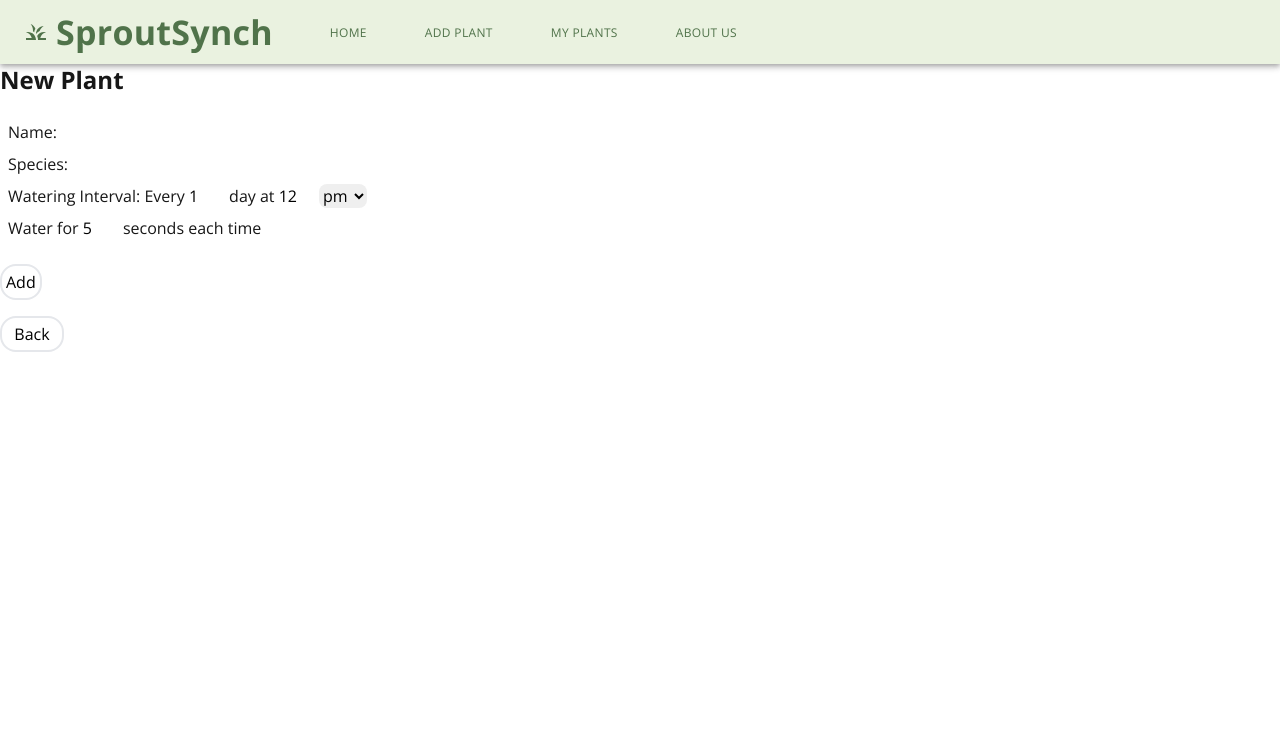
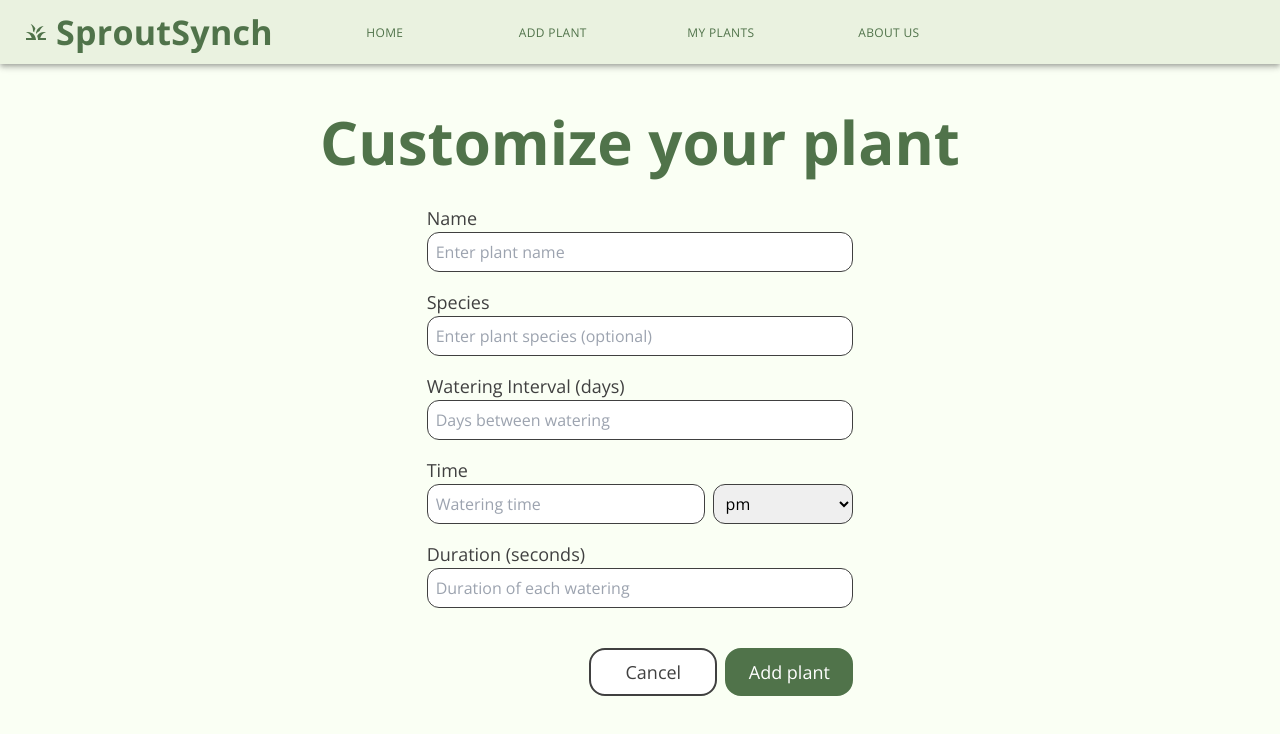
Before and after one commit to franklinthai/SproutSynch, a Next.js app: page /add in a window 1280 px wide. Shown: the top 734 px of the page. Built offline with nearby package versions, Linux system fonts and the light colour scheme.

Commit message:
Added CSS for the AddPlant page, created standard CSS in globals.css, tweaked the homepage CSS, as well as fixed bugs with the last_watered variable

```diff
--- a/src/app/add/page.tsx
+++ b/src/app/add/page.tsx
@@ -6,25 +6,23 @@ import { getDocs, collection, addDoc, deleteDoc, doc } from "firebase/firestore"
 const { DateTime } = require("luxon");
 import ResponsiveAppBar from "../navbar";
 
+let added = false;
+
 async function addFirestore(name, species, interval, time, ampm, duration) {
     try {
-        // double check that the time and interval numbers are valid
-        if (time < 1 || time > 12) {
-            alert("Invalid time");
-            return false;
-        }
-        if (interval < 1) {
-            alert("Interval is negative");
-            return false;
-        }
-        if (duration < 1) {
-            alert("Duration is negative");
-            return false;
-        }
-        if (duration > 20) {
-            alert("Duration is too long, don't drown your plants!");
-            return false;
-        }
+        // double check that the time interval and duration numbers are valid
+        if (name === "") throw new Error("Name is required");
+        if (interval === "") throw new Error("Interval is required");
+        if (time === "") throw new Error("Time is required");
+        if (duration === "") throw new Error("Duration is required");
+        if (time < 1 || time > 12) throw new Error("Invalid time");
+        if (interval < 1) throw new Error("Interval is negative");
+        if (duration < 1) throw new Error("Duration is negative");
+        if (duration > 20) throw new Error("Duration is too long, don't drown your plants!");
+        // convert interval, time and duration to integers
+        interval = parseInt(interval);
+        time = parseInt(time);
+        duration = parseInt(duration);
         // translate from 12 hour to 24 hour clock (12am and 12pm are special since 12am = 00:00
         // and 12pm = 12:00)
         if (ampm === "am" && time === 12) time = 0;
@@ -34,7 +32,11 @@ async function addFirestore(name, species, interval, time, ampm, duration) {
         // create a last watered variable using current year and month, the provided time, and
         // setting the day to the current day - interval + 1 so that the next watering time will
         // be the after the user adds the plant
-        let lastWatered = DateTime.local(now.year, now.month, now.day - interval + 1, time);
+        console.log(typeof(interval) + typeof(time) + typeof(duration));
+        console.log("interval: " + interval + " time: " + time + " duration: " + duration);
+        const newDay = now.minus({days: interval-1});
+        let lastWatered = DateTime.local(newDay.year, newDay.month, newDay.day, time);
+        console.log(lastWatered);
         // if the time hasn't happened yet on the day the user adds the plant, subtract a day so
         // that the plant will be watered later that day (eg if the user wants their plant to be
         // watered at 4pm and they add the plant at 1pm, the plant will be watered the same day)
@@ -48,10 +50,10 @@ async function addFirestore(name, species, interval, time, ampm, duration) {
         last_watered: lastWatered.toISO(),
         duration: duration
         });
-        return true;
+        added = true;
     } catch (error) {
-      console.error("Could not add document, error " + error);
-      return false;
+      alert(error);
+      added = false;
     }
   }
 
@@ -59,38 +61,47 @@ export default function Add() {
     const router = useRouter();
     const [name, setName] = useState("");
     const [species, setSpecies] = useState("");
-    const [interval, setInterval] = useState(1);
-    const [time, setTime] = useState(12);
+    const [interval, setInterval] = useState("");
+    const [time, setTime] = useState("");
     const [ampm, setAmpm] = useState("pm");
-    const [duration, setDuration] = useState(5);
+    const [duration, setDuration] = useState("");
 
     const onSubmitClick = async (e) => {
         e.preventDefault();
         // add to the database
-        const added = addFirestore(name, species, interval, time, ampm, duration);
+        added = false;
+        await addFirestore(name, species, interval, time, ampm, duration);
         // if successfully added, give a success alert and return to the main page
         if (added) {
-          router.push("/");
-          alert("Successfully added " + name);
+            alert("Successfully added " + name);
+            router.push("/");
         }
     }
 
-    return <div className="flex flex-col">
-         <ResponsiveAppBar></ResponsiveAppBar>
-        <h1 className="font-bold text-2xl pb-4 center">New Plant</h1>
-        <form onSubmit={(e) => onSubmitClick(e)}>
-            <div className="m-2">Name: <input id="name" value={name} onChange={(e) => setName(e.target.value)} className="text-black rounded-lg h-6"></input></div>
-            <div className="m-2">Species: <input id="species" value={species} onChange={(e) => setSpecies(e.target.value)} className="text-black rounded-lg h-6"></input></div>
-            <div className="m-2">Watering Interval: Every <input type="number" id="interval" value={interval} onChange={(e) => setInterval(parseInt(e.target.value))} className="text-black rounded-lg w-9 h-6" min={1}></input>
-                {interval == 1 ? " day" : " days"} at <input type="number" id="time" value={time} onChange={(e) => setTime(parseInt(e.target.value))} className="text-black rounded-lg w-9 h-6" min={1} max={12}>
-                </input> <select id="ampm" value={ampm} onChange={(e) => setAmpm(e.target.value)} className="text-black rounded-lg w-12 h-6">
+    return <body className="flex flex-col items-center">
+        <ResponsiveAppBar></ResponsiveAppBar>
+        <h1 className="mt-12 mb-4">Customize your plant</h1>
+        <div className="w-1/3">
+            <div className="Label">Name</div>
+            <input id="name" value={name} onChange={(e) => setName(e.target.value)} placeholder="Enter plant name"></input>
+            <div className="Label">Species</div>
+            <input id="species" value={species} onChange={(e) => setSpecies(e.target.value)} placeholder="Enter plant species (optional)"></input>
+            <div className="Label">Watering Interval (days)</div>
+            <input type="number" id="interval" value={interval} onChange={(e) => setInterval(e.target.value)} min={1} placeholder="Days between watering"></input>
+            <div className="Label">Time</div>
+            <div className="flex">
+                <input type="number" id="time" value={time} onChange={(e) => setTime(e.target.value)} min={1} max={12} placeholder="Watering time"></input>
+                <select className="w-1/2 ml-2" id="ampm" value={ampm} onChange={(e) => setAmpm(e.target.value)}>
                     <option value="am">am</option>
                     <option value="pm">pm</option>
                 </select>
             </div>
-            <div className="m-2">Water for <input type="number" id="duration" value={duration} onChange={(e) => setDuration(parseInt(e.target.value))} className="text-black rounded-lg w-9 h-6" min={1} max={20}></input> seconds each time</div>
-            <button type="submit" className="border-2 mt-4 p-1 rounded-2xl hover:bg-green-600 bg-white text-black">Add</button>
-        </form>
-        <button onClick={() => router.push("/")} className="border-2 mt-4 p-1 rounded-2xl hover:bg-green-600 bg-white text-black w-16">Back</button>
-    </div>
+            <div className="Label">Duration (seconds)</div>
+            <input type="number" id="duration" value={duration} onChange={(e) => setDuration(e.target.value)} min={1} max={20} placeholder="Duration of each watering"></input>
+            <div className="flex justify-end">
+                <button onClick={() => router.push("/")} className="BackButton mr-2">Cancel</button>
+                <button onClick={(e) => onSubmitClick(e)}>Add plant</button>
+            </div>
+        </div>
+    </body>
 }
--- a/src/app/globals.css
+++ b/src/app/globals.css
@@ -3,22 +3,61 @@
 @tailwind components;
 @tailwind utilities;
 
-
-:root {
-  --background: #ffffff;
-  --foreground: #171717;
-}
-
-@media (prefers-color-scheme: dark) {
-  :root {
-    --background: #0a0a0a;
-    --foreground: #ededed;
-  }
+@font-face {
+  font-family: openSans;
+  src: url('https://fonts.googleapis.com/css2?family=Open+Sans:wght@400;600;700&display=swap');
 }
 
 body {
-  color: var(--foreground);
-  background: var(--background);
-  font-family: Arial, Helvetica, sans-serif;
-  font-family: 'Open Sans', ui-sans-serif, system-ui;
+  min-height: 100vh;
+  background-color: rgb(250, 255, 244);
 }
+
+h1 {
+  font-size: 3.75rem;
+  line-height: 1;
+  font-weight: 700;
+  color: rgb(80, 115, 74);
+}
+
+p {
+  font-size: 1rem;
+  line-height: 1.5rem;
+  color: rgb(115, 115, 115);
+}
+
+input, select {
+  padding-left: 0.5rem;
+  border-radius: 0.75rem;
+  border-width: 1px;
+  width: 100%;
+  height: 2.5rem;
+  color: #000000;
+  border-color: rgb(64, 64, 64);
+}
+
+button {
+  padding: 0.5rem;
+  margin-top: 2.5rem;
+  border-radius: 1rem;
+  border-width: 2px;
+  width: 8rem;
+  font-size: 1.125rem;
+  line-height: 1.75rem;
+  color: #ffffff;
+  border-color: rgb(80, 115, 74);
+  background-color: rgb(80, 115, 74);
+}
+
+.Label {
+  margin-top: 1rem;
+  font-size: 1.125rem;
+  line-height: 1.75rem;
+  color: rgb(64, 64, 64);
+}
+
+.BackButton {
+  color: rgb(64, 64, 64);
+  border-color: rgb(64, 64, 64);
+  background-color: white;
+}
--- a/src/app/page.tsx
+++ b/src/app/page.tsx
@@ -15,18 +15,18 @@ export default function Home() {
   const router = useRouter();
 
   return (
-    <div className="bg-customGreen min-h-screen">
+    <body>
       <ResponsiveAppBar></ResponsiveAppBar>
       <div className="flex justify-around items-center min-h-[70vh]">
         <div className="flex flex-col space-y-4">
-          <p className="font-bold text-5xl text-customDarkGreen">Let's start <br></br>watering!</p>
-          <p className="text-sm text-base font-sans">
+          <h1>Let's start <br></br>watering!</h1>
+          <p>
             Help take care of your plants by tracking<br/>
             watering schedules and soil moisture. Add your<br/>
             plants and get started on keeping them healthy<br/>
             and happy.
           </p>
-          <button onClick={() => router.push("/add")} className="border-2 mt-4 p-1 rounded-2xl w-32 bg-green-600 text-white" type="button">Add a plant</button>
+          <button onClick={() => router.push("/add")} type="button">Add a plant</button>
         </div>
         <div className="bg-custom-gradient rounded-full overflow-hidden w-96 h-96 flex items-center justify-center shadow-md">
           <div className="w-full h-full flex items-center justify-center">
@@ -43,6 +43,6 @@ export default function Home() {
 
 
 
-    </div>
+    </body>
   );
 }
```
